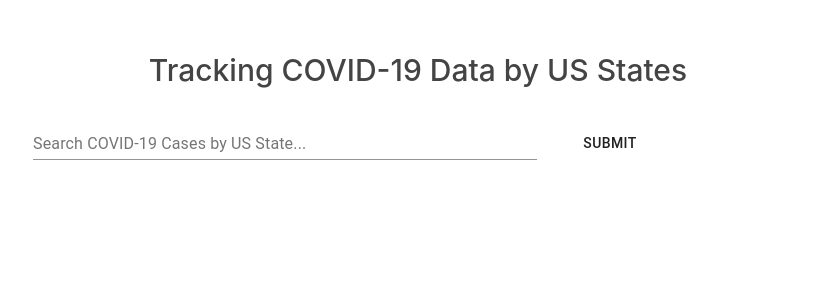
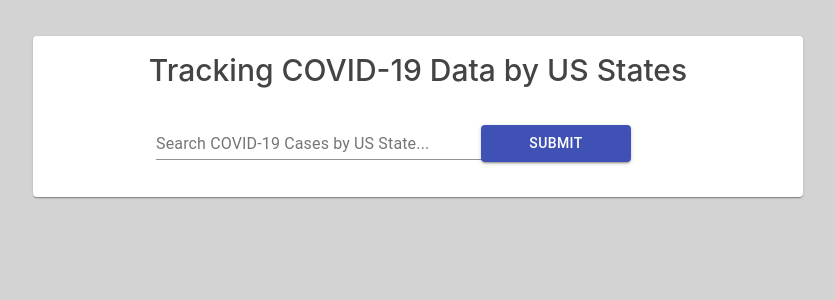
Before and after one commit to corejola/Data-Visualization, a React (Create React App) app: page / in a window 1280 px wide. Shown: the top 300 px of the page, without its empty margins (222-1057 px from the left). Built offline with nearby package versions, Linux system fonts and the light colour scheme.

Commit message:
data refreshing properly

```diff
--- a/public/index.html
+++ b/public/index.html
@@ -26,8 +26,6 @@
   <link rel="stylesheet" href="https://cdn.jsdelivr.net/npm/bootstrap@4.5.3/dist/css/bootstrap.min.css"
     integrity="sha384-TX8t27EcRE3e/ihU7zmQxVncDAy5uIKz4rEkgIXeMed4M0jlfIDPvg6uqKI2xXr2" crossorigin="anonymous">
 
-  <script src="https://kit.fontawesome.com/85610c1eec.js" crossorigin="anonymous"></script>
-
   <title>React App</title>
 </head>
 
--- a/src/App.css
+++ b/src/App.css
@@ -1,3 +1,3 @@
-.app {
+body {
   background-color: #D3D3D3;
 }
--- a/src/Components/Results/TreeMapChart.js
+++ b/src/Components/Results/TreeMapChart.js
@@ -1,12 +1,15 @@
 import React, { Component } from 'react';
+import './treeMapChart.css'
 import Chart from 'react-apexcharts';
 import { Card, CardContent, Typography, Box } from '@material-ui/core';
 import moment from 'moment'
+import stateAbbreviation from '../Utils/stateAbbreviation'
 
 export default class TreeMapChart extends Component {
     constructor(props) {
         super(props);
         this.state = {
+            stateName: '',
             series: this.props.series,
             options: {
                 legend: {
@@ -41,17 +44,22 @@ export default class TreeMapChart extends Component {
         };
     }
 
+    componentDidMount() {
+
+    }
     componentWillUnmount() {
-        this.setState({ series: [] })
+        this.setState({
+            series: []
+        })
     }
 
     render() {
         return (
-            <Card>
+            <Card className="tree-map-card">
                 <CardContent>
                     <div id="chart">
                         <Typography variant="h5" component="h2" >
-                            <Box textAlign="center">{this.props.state} COVID-19 Data</Box>
+                            <Box textAlign="center">{this.props.state} COVID-19 Hospitalization Data</Box>
                         </Typography>
                         <Typography color="textSecondary">
                             Last modified {moment(this.props.date).format("dddd, MMMM DD, yyyy")}
--- /dev/null
+++ b/src/Components/Results/treeMapChart.css
@@ -0,0 +1,3 @@
+.tree-map-card{
+    background-color: white;
+}
--- a/src/Components/SearchField/SearchField.css
+++ b/src/Components/SearchField/SearchField.css
@@ -11,10 +11,14 @@
     text-align: center;
 }
 
+.MuiTextField-root{
+   margin-left:10px;
+}
+
+
 .search-label{
     position: relative;
 }
-
 
 .container input {
     width:100%;
--- a/src/Components/SearchField/SearchField.js
+++ b/src/Components/SearchField/SearchField.js
@@ -3,9 +3,8 @@ import './SearchField.css';
 import axios from 'axios';
 import Loader from '../gif/loader.gif';
 import stateAbbreviation from '../Utils/stateAbbreviation'
-import { TextField, Button, FormControl, Box } from '@material-ui/core';
+import { TextField, Button, FormControl, Box, Card } from '@material-ui/core';
 import TreeMapChart from '../Results/TreeMapChart'
-import BarChart from '../Results/BarChart';
 
 class SearchField extends Component {
     constructor(props) {
@@ -14,10 +13,11 @@ class SearchField extends Component {
             query: "",
             loading: false,
             mesage: '',
-            state: '',
+            usState: '',
+            stateSelected: false,
             date: '',
-            series: []
-
+            series: [],
+            tableData: {}
         }
         this.cancel = ''
         this.handleInputChange = this.handleInputChange.bind(this);
@@ -32,22 +32,25 @@ class SearchField extends Component {
         })
     }
 
+    clearState() {
+        this.setState({
+            query: '',
+            date: '',
+            series: [],
+            stateSelected: false,
+            loading: true
+        })
+    }
     handleSubmitForm = (event) => {
         event.preventDefault();
-        const query = this.state
-        if (query.length < 1) {
-            console.log("Missing Value")
-        }
-        else {
+
+        let query = this.state
         let abbrev = stateAbbreviation(query)
-            this.setState({
-                query: '',
-                date: ''
-            })
+
+        this.clearState()
+
         this.queryApi(abbrev)
     }
-    }
-
 
     queryApi = (query) => {
 
@@ -69,7 +72,6 @@ class SearchField extends Component {
                 let newSeries = [
                     {
                         data: [
-
                             {
                                 x: 'Currently Hospitalized ',
                                 y: res.data.hospitalizedCurrently
@@ -77,10 +79,6 @@ class SearchField extends Component {
                             {
                                 x: 'Currently in ICU',
                                 y: res.data.inIcuCurrently
-                            },
-                            {
-                                x: 'Death Increase',
-                                y: res.data.deathIncrease
                             },
                             {
                                 x: 'Deaths',
@@ -103,11 +101,13 @@ class SearchField extends Component {
                 ]
 
                 this.setState({
-                    state: res.data.state,
+                    stateSelected: true,
+                    usState: res.data.state,
                     date: res.data.dateModified,
                     series: newSeries,
+                    tableData: res.data,
                     message: resultNotFoundMsg,
-                    loading: false,
+                    loading: false
                 })
             })
             .catch(err => {
@@ -121,42 +121,43 @@ class SearchField extends Component {
     }
 
     render() {
-        const { query, loading, message, date, state, series } = this.state
+        const { query, loading, message, date, usState, series, stateSelected, tableData } = this.state
 
         return (
             <div>
+                <Card>
                     <h2 className="heading ">Tracking COVID-19 Data by US States</h2>
-                {/* Today's Date */}
-                <div className="d-flex flex-row">
+                    <Box textAlign="center" width={600}>
                         <form onSubmit={this.handleSubmitForm}>
-                        <FormControl>
-                            <Box textAlign="center">
-                                <TextField type="text"
+                            <FormControl >
+                                <TextField
+                                    type="text"
                                     id="standard-basic"
                                     label="Search COVID-19 Cases by US State..."
-                                    className=""
                                     value={query}
-                                    fullWidth
                                     onChange={this.handleInputChange}
-                                />
-
-                                <Button className="submit-button" type="submit">Submit</Button>
-                            </Box>
+                                    className="form-input"
+                                    fullWidth />
+                                <Button className="submit-button" type="submit" variant="contained" color="primary" >Submit</Button>
                             </FormControl>
                         </form>
-                </div>
+                    </Box>
+                </Card>
 
                 {message && <p className="message"> {message} </p>}
 
                 <img src={Loader} className={`search-loading ${loading ? 'show' : 'hide'}`} alt="loading" />
 
-                <br></br>
-                {state &&
-                    <TreeMapChart
+                <br />
+
+                {stateSelected && <TreeMapChart
                     date={date}
-                        state={state}
+                    state={usState}
                     series={series}
                 />}
+
+                {/* Table Data */}
+                {/* {stateSelected && <TreeMapChart tableData={tableData} />} */}
 
             </div>
         )
```
Also changed, not shown: src/Components/Results/TableData.js (added, +18 -0 lines), 1 other file (tests, documents, lock files or other folders). Lines whose indentation alone changed are shown as unchanged.
